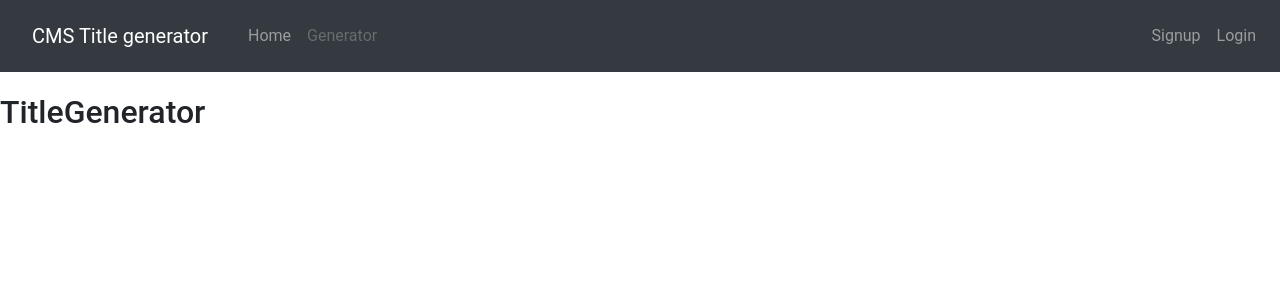
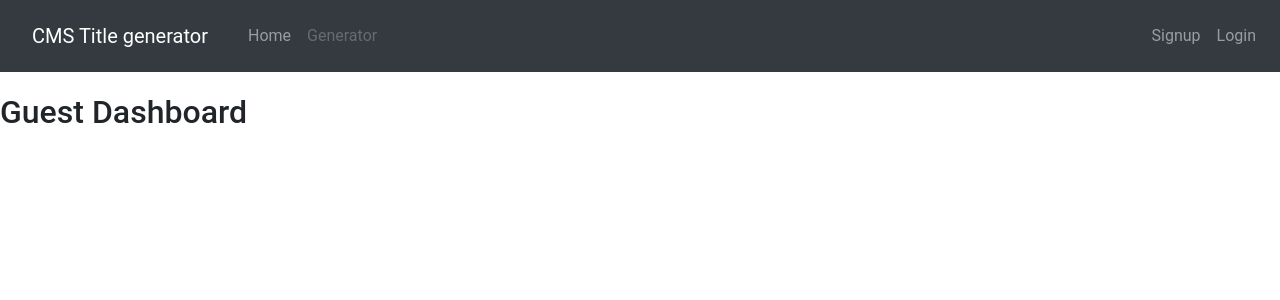
Before and after one commit to DevWichrowski/CMS-title-generator, a React (Create React App) app: page / in a window 1280 px wide. Shown: the top 300 px of the page. Built offline with nearby package versions, Linux system fonts and the light colour scheme.

Commit message:
Add mapStateToProps to Menu and Dashboard component.

```diff
--- a/src/components/Dashboard/Dashboard.js
+++ b/src/components/Dashboard/Dashboard.js
@@ -1,8 +1,10 @@
 import React, { Component } from 'react'
 import TitleGenerator from './TitleGenerator/TitleGenerator';
 import GuestDashboard from './GuestDashboard/GuestDashboard';
+import { connect } from 'react-redux';
+import { getLoginStatus } from '../../store/selectors/users.selectors';
 
-export default class Dashboard extends Component {
+class Dashboard extends Component {
     constructor(props){
         super(props);
 
@@ -14,8 +16,14 @@ export default class Dashboard extends Component {
   render() {
     return (
       <div className="dashboard">
-        {this.state.loggedIn ? <TitleGenerator /> : <GuestDashboard />}
+        {this.props.loggedIn ? <TitleGenerator /> : <GuestDashboard />}
       </div>
     )
   }
 }
+
+const mapStateToProps = (state) => ({
+	loggedIn: getLoginStatus(state)
+});
+
+export default connect(mapStateToProps, null)(Dashboard);
--- a/src/components/Menu/Menu.js
+++ b/src/components/Menu/Menu.js
@@ -1,8 +1,10 @@
 import React, { Component } from 'react'
 import LoggedInMenu from './LoggedInMenu/LoggedInMenu';
 import GuestMenu from './GuestMenu/GuestMenu';
+import { connect } from 'react-redux';
+import { getLoginStatus } from '../../store/selectors/users.selectors';
 
-export default class Menu extends Component {
+class Menu extends Component {
   constructor(props){
     super(props);
 
@@ -13,8 +15,14 @@ export default class Menu extends Component {
   render() {
     return (
       <div>
-        {this.state.loggedIn ? <LoggedInMenu /> : <GuestMenu />}
+        {this.props.loggedIn ? <LoggedInMenu /> : <GuestMenu />}
       </div>
     )
   }
 }
+
+const mapStateToProps = (state) => ({
+	loggedIn: getLoginStatus(state)
+});
+
+export default connect(mapStateToProps, null)(Menu);
--- a/src/store/reducers/usersReducer.js
+++ b/src/store/reducers/usersReducer.js
@@ -1,7 +1,7 @@
 import * as UserActions from '../actions/usersActions';
 
 const initialState = {
-	userLoggedIn: 'asd',
+	userLoggedIn: false,
 };
 
 export function usersReducer(state = initialState, action) {
--- a/src/store/selectors/users.selectors.js
+++ b/src/store/selectors/users.selectors.js
@@ -1,13 +1,8 @@
 import { createSelector } from 'reselect';
 
-const selectUsers = state => state.balanceInfo;
+const selectUsers = state => state.usersInfo;
 
 export const getLoginStatus = createSelector(
     selectUsers,
-    state => state.balance
- );
-
- export const getBalanceSelector = createSelector(
-    selectBalance,
     state => state.userLoggedIn
  );
```
